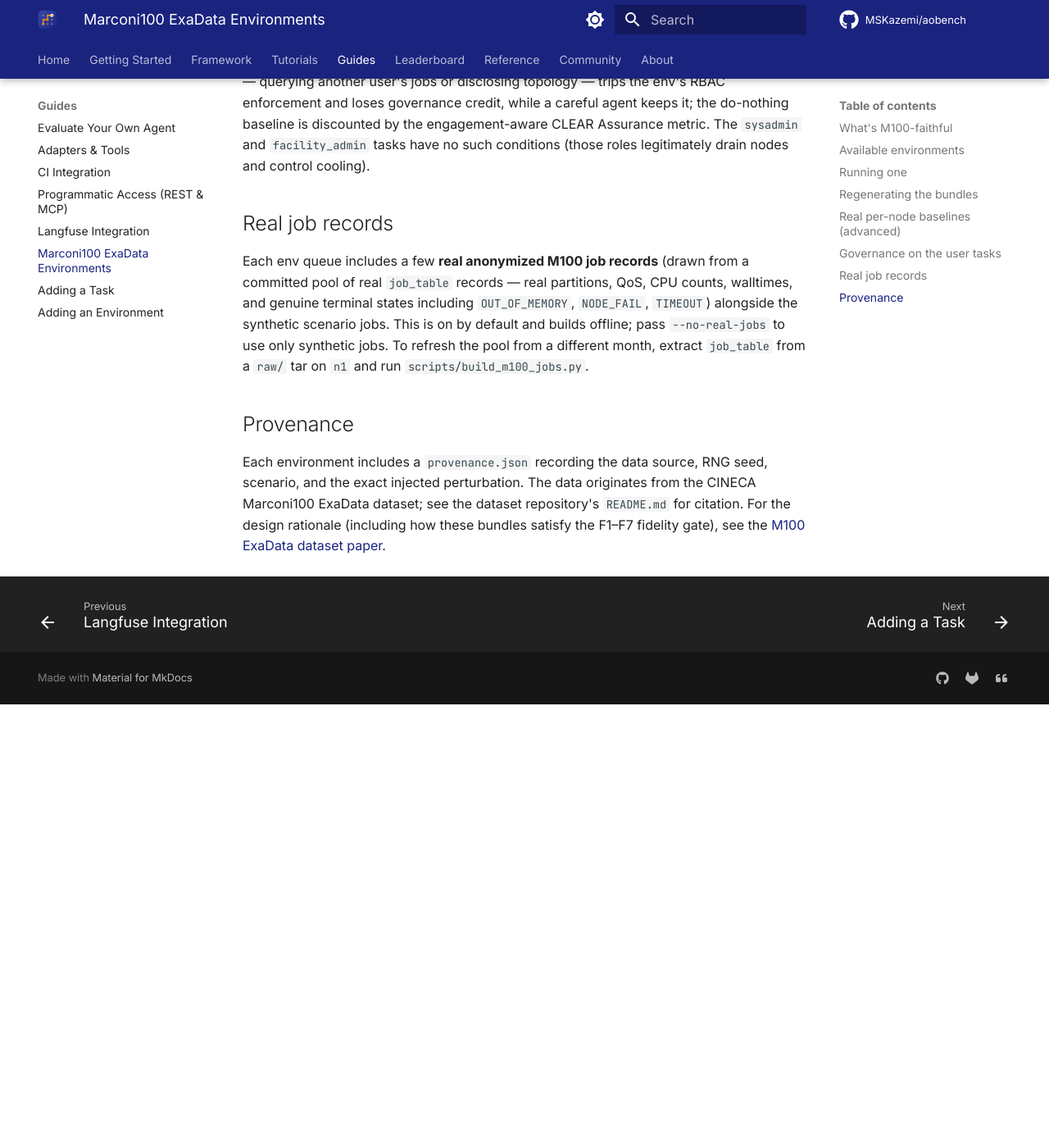
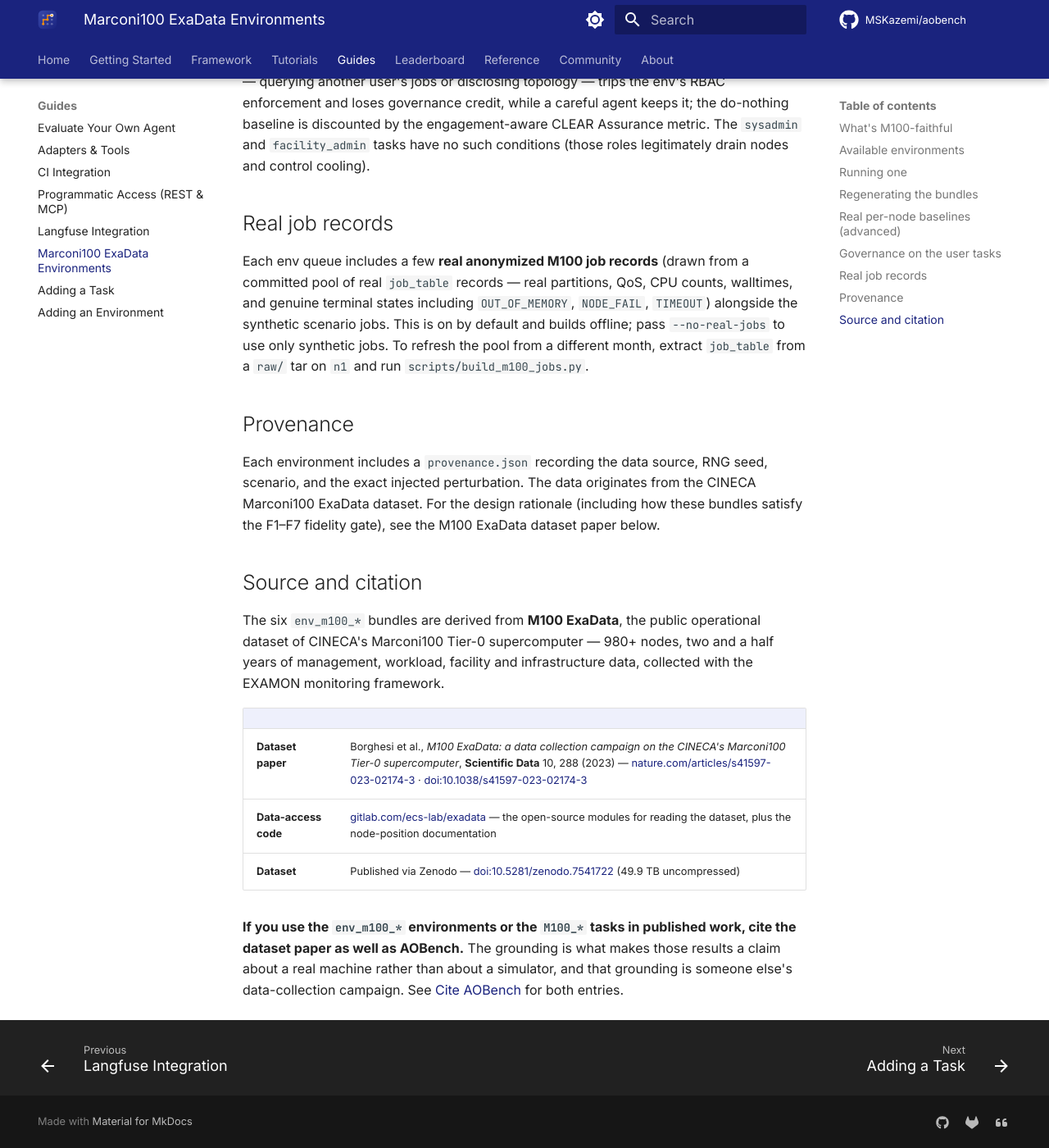
Before and after one commit to Barshana24/aobench, an MkDocs documentation site: the page built from docs/guides/m100_environments.md, in a window 1280 px wide and 1400 px high, scrolled down 3079 px. Shown: the whole window at 82% size. Built offline with MkDocs 1.6.1 and Material for MkDocs 9.7.7, drawn with Linux system fonts in a browser that asks for light colours; comment, search, counter and statistics services are not loaded; the version menu is left out; before the commit the page ends 3938 px from its top, so only the background shows below that; some of the changed text lies outside the part shown.

Commit message:
docs: credit the M100 ExaData source properly, and stop documenting a pip install that cannot work
Two things, both about a promise the docs were making and not keeping.

The M100 guide leaned on the ExaData dataset in five places and never linked
where it comes from -- it said 'see the dataset repository's README.md for
citation' without linking that repository at all. Adds a 'Source and citation'
section carrying the three things a reader actually needs: the Scientific Data
paper (Borghesi et al. 2023, doi:10.1038/s41597-023-02174-3), the open-source
data-access code at gitlab.com/ecs-lab/exadata, and the Zenodo dataset DOI. It
also asks, in plain terms, that anyone publishing results from the env_m100_*
bundles cite the dataset paper as well as AOBench -- the grounding is what makes
those results a claim about a real machine, and that grounding is someone else's
data-collection campaign. The bibliography already had the entry; nothing on the
site pointed at it.

The CI integration guide opened with 'pip install aobench==0.4.1'. AOBench is
not on PyPI -- the name is still unregistered -- so rule 1 of that guide was a
command that fails, on the page a reader hits when they are deciding whether
this is usable in their pipeline. The installation page was already honest about
this; this one was not. Replaced with the tag-pinned git install, which keeps
the actual point of the rule (the corpus is part of the version, so pin it).

Verified the replacement rather than assuming it: `uv pip install --no-deps
git+https://github.com/MSKazemi/aobench@v0.4.1` resolves the tag to af3998c,
builds, installs aobench==0.4.1, and the 88-task corpus is present in the
installed package.

mkdocs build --strict exit 0; check_facts, gen_catalog --check, seo_check exit 0.

````diff
--- a/docs/guides/m100_environments.md
+++ b/docs/guides/m100_environments.md
@@ -62,7 +62,8 @@
 **You do not need the full dataset** — the reference above is committed, so bundle building
 works offline. Refreshing it is only necessary if you want to re-fit against the raw data
 yourself, which requires obtaining the
-[M100 ExaData dataset](https://doi.org/10.1038/s41597-023-02174-3) and setting
+[M100 ExaData dataset](https://doi.org/10.5281/zenodo.7541722) (see
+[Source and citation](#source-and-citation)) and setting
 `EXADATA_DIR` to wherever you extracted it:
 
 ```bash
@@ -130,6 +131,24 @@
 
 Each environment includes a `provenance.json` recording the data source, RNG seed,
 scenario, and the exact injected perturbation. The data originates from the CINECA
-Marconi100 ExaData dataset; see the dataset repository's `README.md` for citation.
+Marconi100 ExaData dataset.
 For the design rationale (including how these bundles satisfy the F1–F7 fidelity gate),
-see the [M100 ExaData dataset paper](https://doi.org/10.1038/s41597-023-02174-3).
+see the M100 ExaData dataset paper below.
+
+## Source and citation
+
+The six `env_m100_*` bundles are derived from **M100 ExaData**, the public operational
+dataset of CINECA's Marconi100 Tier-0 supercomputer — 980+ nodes, two and a half years of
+management, workload, facility and infrastructure data, collected with the EXAMON
+monitoring framework.
+
+| | |
+|---|---|
+| **Dataset paper** | Borghesi et al., *M100 ExaData: a data collection campaign on the CINECA's Marconi100 Tier-0 supercomputer*, **Scientific Data** 10, 288 (2023) — [nature.com/articles/s41597-023-02174-3](https://www.nature.com/articles/s41597-023-02174-3) · [doi:10.1038/s41597-023-02174-3](https://doi.org/10.1038/s41597-023-02174-3) |
+| **Data-access code** | [gitlab.com/ecs-lab/exadata](https://gitlab.com/ecs-lab/exadata) — the open-source modules for reading the dataset, plus the node-position documentation |
+| **Dataset** | Published via Zenodo — [doi:10.5281/zenodo.7541722](https://doi.org/10.5281/zenodo.7541722) (49.9 TB uncompressed) |
+
+**If you use the `env_m100_*` environments or the `M100_*` tasks in published work, cite
+the dataset paper as well as AOBench.** The grounding is what makes those results a claim
+about a real machine rather than about a simulator, and that grounding is someone else's
+data-collection campaign. See [Cite AOBench](../about/citation.md) for both entries.
````
Also changed, not shown: docs/guides/ci-integration.md (+7 -2 lines).
